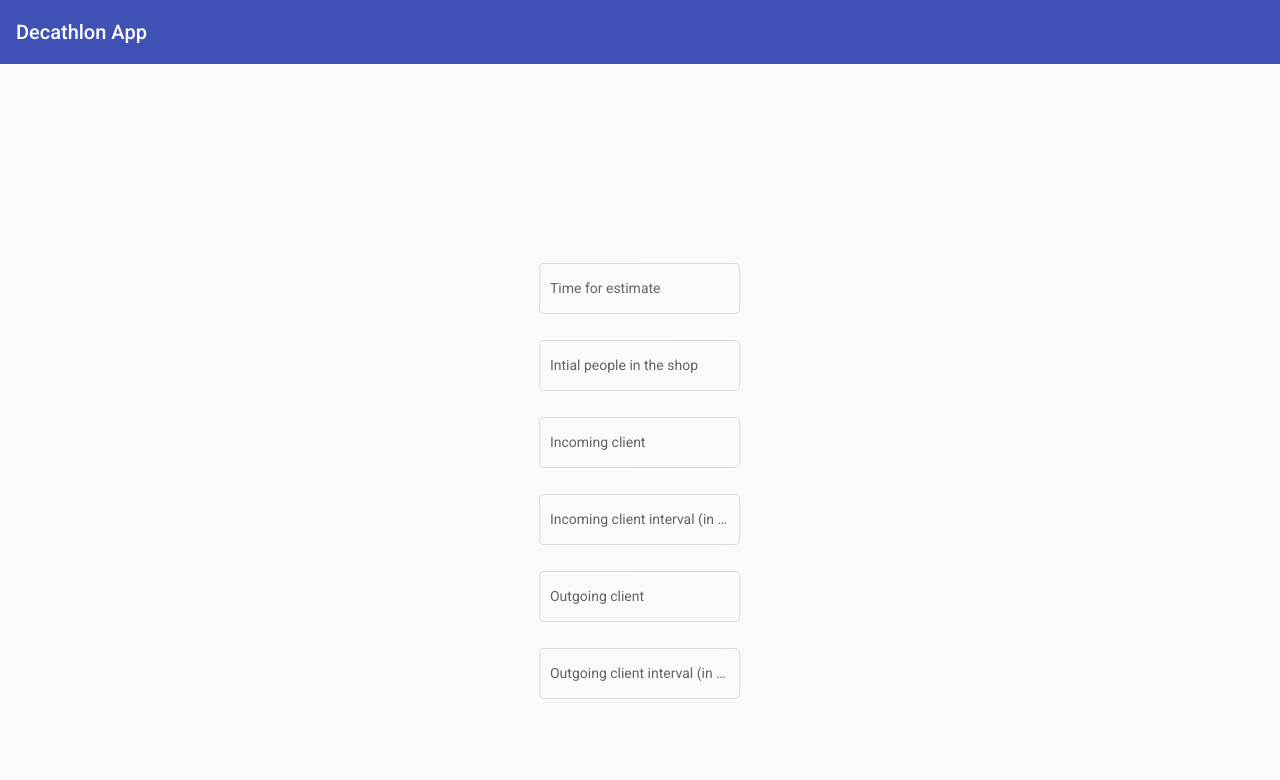
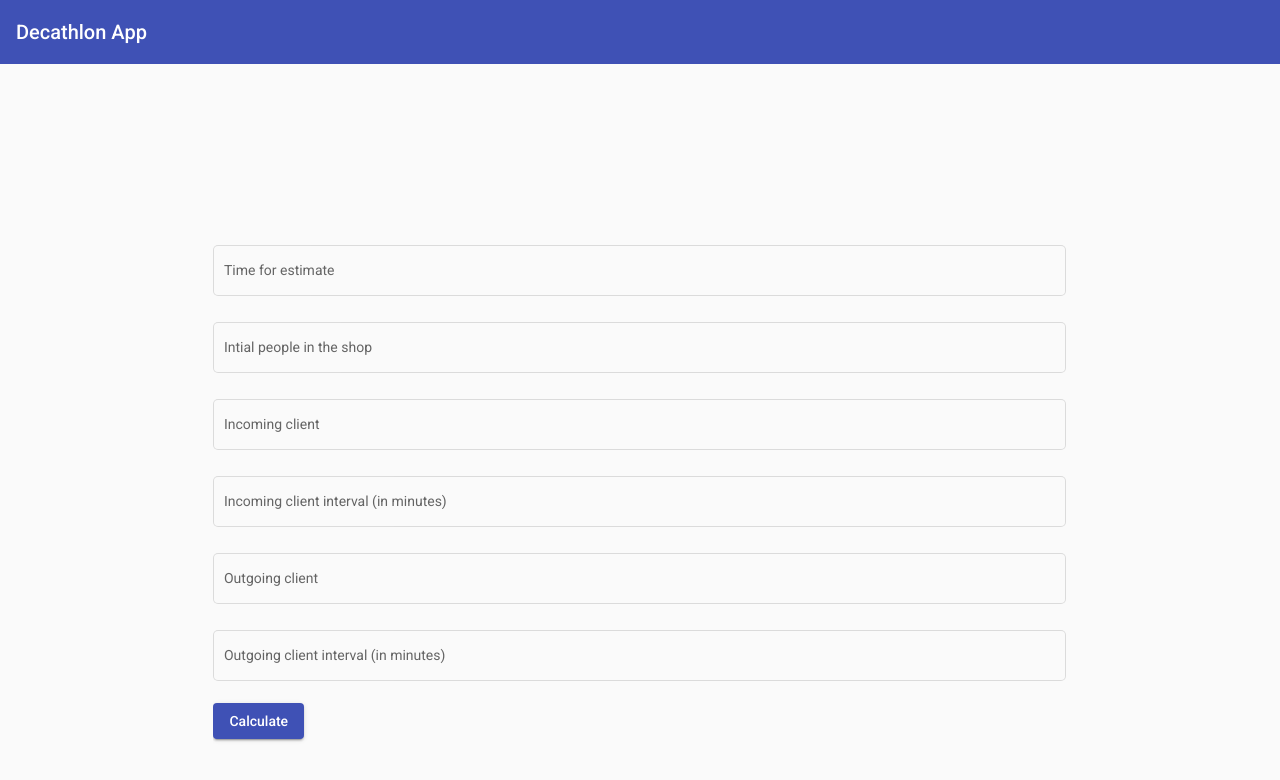
Before and after one commit to valimero/decathlon, an Angular app: page / in a window 1280 px wide. Shown: the top 780 px of the page. Built offline with nearby package versions, Linux system fonts and the light colour scheme.

Commit message:
Form Decathlon : add button for calculate

```diff
--- a/src/app/app.component.css
+++ b/src/app/app.component.css
@@ -0,0 +1,3 @@
+mat-form-field, .v-form-deca {
+  width: 100%;
+}
--- a/src/app/app.component.html
+++ b/src/app/app.component.html
@@ -38,6 +38,8 @@
         <mat-label>Outgoing client interval (in minutes)</mat-label>
         <input matInput type="number">
       </mat-form-field>
+
+      <button mat-raised-button color="primary">Calculate</button>
     </div>
 
 
--- a/src/app/app.module.ts
+++ b/src/app/app.module.ts
@@ -8,6 +8,7 @@ import {MatSelectModule} from '@angular/material/select';
 import {MatInputModule} from '@angular/material/input';
 import {MatGridListModule} from '@angular/material/grid-list';
 import {MatToolbarModule} from '@angular/material/toolbar';
+import {MatButtonModule} from '@angular/material/button';
 
 @NgModule({
   declarations: [
@@ -21,6 +22,7 @@ import {MatToolbarModule} from '@angular/material/toolbar';
     MatInputModule,
     MatGridListModule,
     MatToolbarModule,
+    MatButtonModule,
   ],
   bootstrap: [AppComponent]
 })
```
